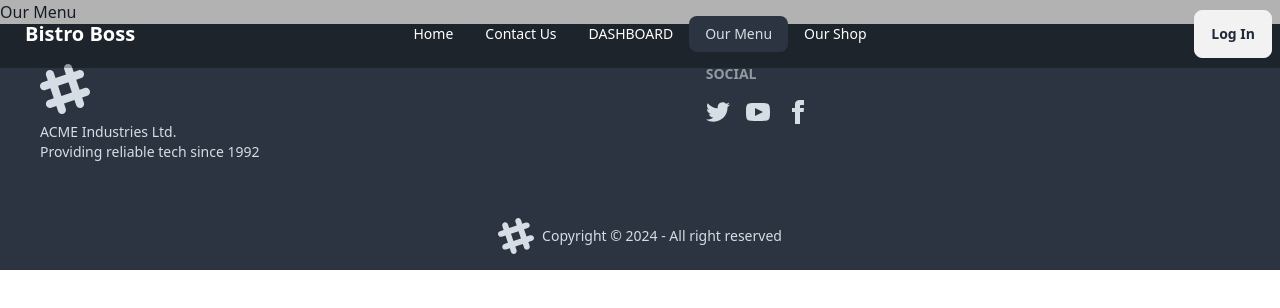
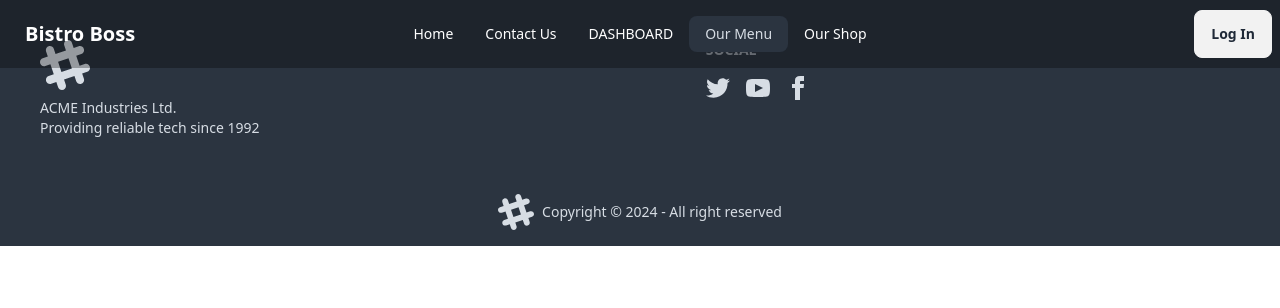
Before and after one commit to kawsartkg64/bistro-boss-client, a React (Vite) app: page /ourmenu in a window 1280 px wide. Shown: the top 308 px of the page. Built offline with nearby package versions, Linux system fonts and the light colour scheme.

Commit message:
mete title add using helmet

```diff
--- a/package.json
+++ b/package.json
@@ -15,6 +15,7 @@
     "match-sorter": "^6.3.3",
     "react": "^18.2.0",
     "react-dom": "^18.2.0",
+    "react-helmet-async": "^2.0.4",
     "react-responsive-carousel": "^3.2.23",
     "react-router-dom": "^6.21.3",
     "sort-by": "^1.2.0",
--- a/src/Page/DASHBOARD/DASHBOARD.jsx
+++ b/src/Page/DASHBOARD/DASHBOARD.jsx
@@ -1,9 +1,13 @@
 import React from 'react';
+import { Helmet } from 'react-helmet-async';
 
 const DASHBOARD = () => {
     return (
         <div>
             <h4>This is DASHBOARD</h4>
+            <Helmet>
+                <title className='uppercase'>Dashboard</title>
+            </Helmet>
         </div>
     );
 };
--- a/src/Page/OurMenu/OurMenu.jsx
+++ b/src/Page/OurMenu/OurMenu.jsx
@@ -1,9 +1,12 @@
 import React from 'react';
+import { Helmet } from 'react-helmet-async';
 
 const OurMenu = () => {
     return (
         <div>
-           <h3>Our Menu</h3>
+           <Helmet>
+            <title className='uppercase'>Our Menu</title>
+           </Helmet>
         </div>
     );
 };
--- a/src/Page/OurShop/OurShop.jsx
+++ b/src/Page/OurShop/OurShop.jsx
@@ -1,9 +1,13 @@
 import React from 'react';
+import { Helmet } from 'react-helmet-async';
 
 const OurShop = () => {
     return (
         <div>
             <h3>This is Our Shop</h3>
+            <Helmet>
+                <title className='uppercase'>Our Shop</title>
+            </Helmet>
         </div>
     );
 };
--- a/src/main.jsx
+++ b/src/main.jsx
@@ -3,12 +3,15 @@ import ReactDOM from 'react-dom/client'
 import './index.css'
 import { RouterProvider } from 'react-router-dom'
 import { router } from './Routes/Routes.jsx'
+import { HelmetProvider } from 'react-helmet-async'
 
 
 ReactDOM.createRoot(document.getElementById('root')).render(
   <React.StrictMode>
     <div className='max-w-screen-xl mx-auto'>
-      <RouterProvider router={router} />
+      <HelmetProvider>
+        <RouterProvider router={router} />
+      </HelmetProvider>
     </div>
   </React.StrictMode>,
 )
```
Also changed, not shown: 1 other file (tests, documents, lock files or other folders).
